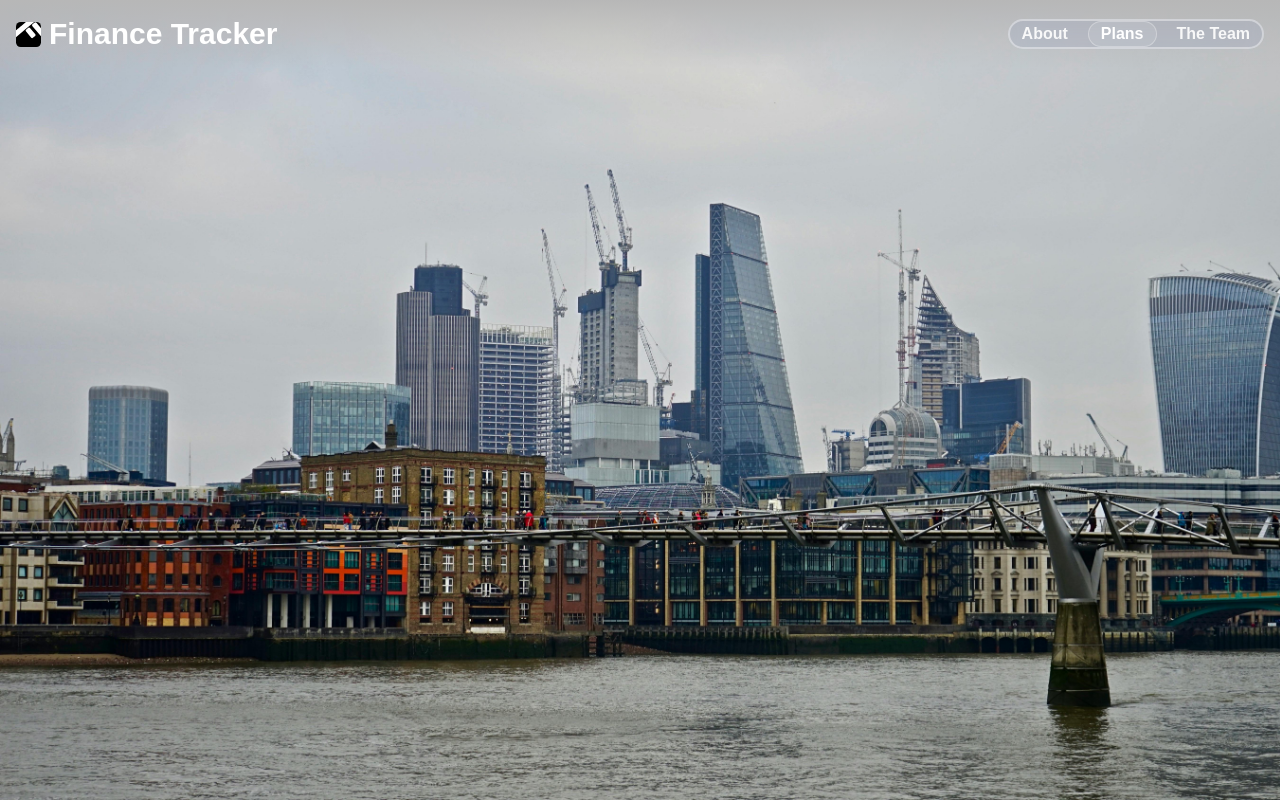
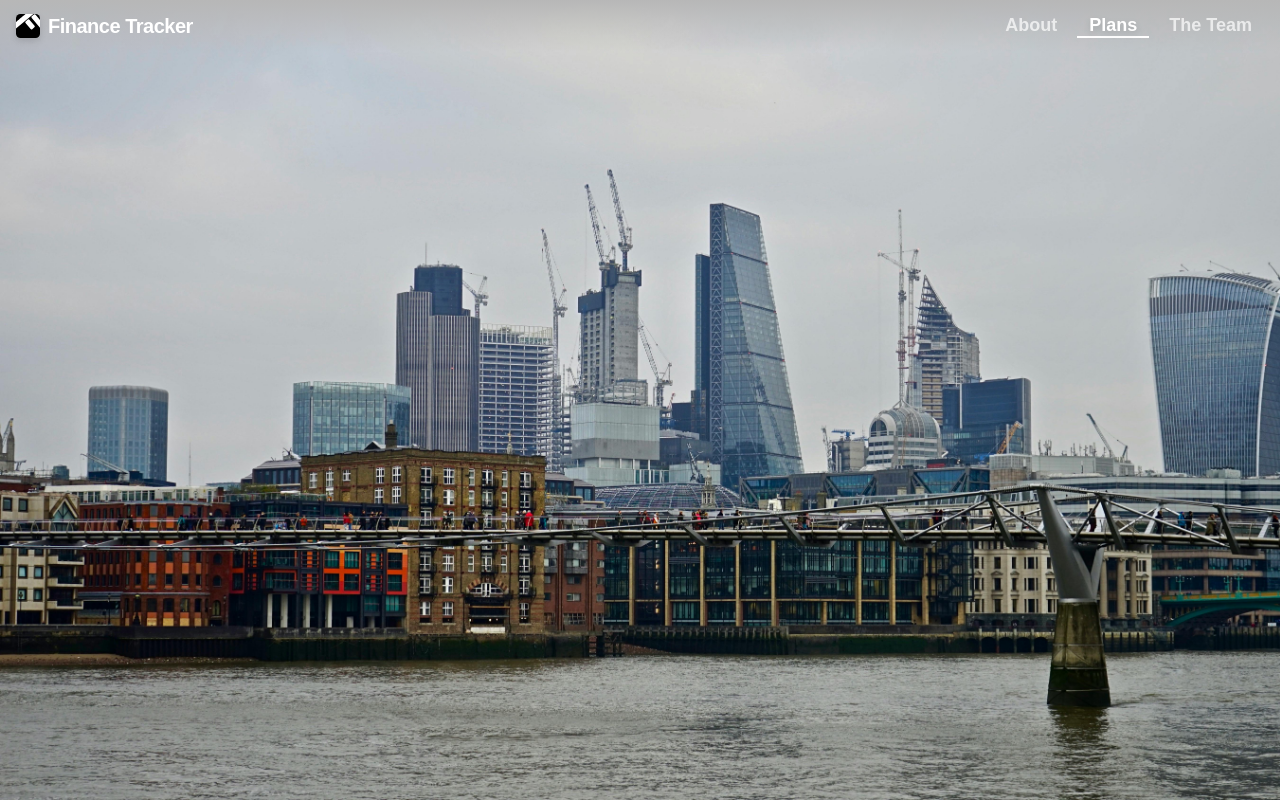
Before and after one commit to LorenzSchm/FT_DA, a Next.js app in the folder webapp/: page /plans in a window 1280 px wide. Built offline with nearby package versions, Linux system fonts and the light colour scheme.

Commit message:
feat: added gradient to nav

```diff
--- a/webapp/package.json
+++ b/webapp/package.json
@@ -10,6 +10,7 @@
     "prepare": "husky"
   },
   "dependencies": {
+    "framer-motion": "^12.23.12",
     "next": "15.3.3",
     "react": "^19.0.0",
     "react-dom": "^19.0.0",
--- a/webapp/src/app/components/cards/CardView.jsx
+++ b/webapp/src/app/components/cards/CardView.jsx
@@ -1,28 +1,87 @@
+"use client"
+
 import Image from "next/image";
 import ShanghaiCard from "@/app/components/cards/shanghai/ShanghaiCard";
 import LondonCard from "@/app/components/cards/london/LondonCard";
 import NewYorkCard from "@/app/components/cards/new-york/NewYorkCard";
+import { motion, useInView } from "framer-motion";
+import { useRef } from "react";
 
 export default function CardView() {
-  const cards = [{}, {}, {}];
+  const cardsRef = useRef(null);
+  const isInView = useInView(cardsRef, { once: false, amount: 0.3 });
+
+  const outerCardVariants = {
+    hidden: (direction) => ({
+      x: direction === "left" ? -100 : 100,
+      opacity: 0,
+    }),
+    visible: {
+      x: 0,
+      opacity: 1,
+      transition: {
+        type: "spring",
+        stiffness: 100,
+        damping: 20,
+        duration: 0.8,
+      },
+    },
+  };
+
+  const centerCardVariants = {
+    hidden: {
+      y: 100,
+      opacity: 0,
+    },
+    visible: {
+      y: 0,
+      opacity: 1,
+      transition: {
+        type: "spring",
+        stiffness: 100,
+        damping: 20,
+        duration: 1,
+      },
+    },
+  };
+
   return (
     <div className={"h-full w-screen bg-white"}>
       <div className={"flex flex-col justify-center items-center mt-28 gap-4"}>
-        <Image src={"/icon.svg"} width={100} height={100} />
+        <Image src={"/icon.svg"} width={100} height={100} alt="Icon" />
         <span className={"lg:text-5xl text-3xl font-swiss font-bold"}>
           Track everything. Everywhere.
         </span>
       </div>
-      <div className={"w-full flex flex-row gap-10 justify-center mt-10"}>
-        <div className={"hidden xl:block mt-12"}>
+      <div
+        ref={cardsRef}
+        className={"w-full flex flex-row gap-10 justify-center mt-10"}
+      >
+        <motion.div
+          className={"hidden xl:block mt-12"}
+          custom="left"
+          initial="hidden"
+          animate={isInView ? "visible" : "hidden"}
+          variants={outerCardVariants}
+        >
           <LondonCard />
-        </div>
-        <div>
+        </motion.div>
+        <motion.div
+          initial="hidden"
+          animate={isInView ? "visible" : "hidden"}
+          variants={centerCardVariants}
+        >
           <NewYorkCard bg_visible={true} />
-        </div>
-        <div className={"hidden xl:block mt-12"}>
+        </motion.div>
+        <motion.div
+          className={"hidden xl:block mt-12"}
+          custom="right"
+          initial="hidden"
+          animate={isInView ? "visible" : "hidden"}
+          variants={outerCardVariants}
+        >
           <ShanghaiCard />
-        </div>
+        </motion.div>
       </div>
     </div>
   );
--- a/webapp/src/app/components/cards/new-york/NewYorkCard.jsx
+++ b/webapp/src/app/components/cards/new-york/NewYorkCard.jsx
@@ -51,7 +51,9 @@ export default function NewYorkCard({ bg_visible = false }) {
               backgroundSize: "cover",
               backgroundRepeat: "no-repeat",
             }
-          : {}
+          : {
+            backgroundColor: "rgb(255,255,255,0.001)",
+            }
       }
     >
       <div
--- a/webapp/src/app/components/footer/Footer.jsx
+++ b/webapp/src/app/components/footer/Footer.jsx
@@ -3,7 +3,7 @@ import { Instagram, Linkedin, X } from "react-feather";
 
 export default function Footer() {
   return (
-    <div className={"flex flex-col gap-1 justify-center items-center"}>
+    <div className={"bg-white flex flex-col gap-1 justify-center items-center"}>
       <div className={"flex flex-row gap-2"}>
         <Link href={"/"}>Imprint</Link>-<Link href={"/"}>Privacy Policy</Link>-
         <span>© 2025 Finance Tracker</span>
--- a/webapp/src/app/components/landing/LandingPage.jsx
+++ b/webapp/src/app/components/landing/LandingPage.jsx
@@ -1,44 +1,147 @@
+"use client";
+
 import NewYorkCard from "@/app/components/cards/new-york/NewYorkCard";
+import { motion, useInView } from "framer-motion";
+import { useRef } from "react";
 
 export default function LandingPage() {
+  const dotsRef = useRef(null);
+  const cardRef = useRef(null);
+  const textRef = useRef(null);
+  const isDotsInView = useInView(dotsRef, { once: false, amount: 0.5 });
+  const isCardInView = useInView(cardRef, { once: true, amount: 0.3 });
+  const isTextInView = useInView(textRef, { once: true, amount: 0.5 });
+
+  const dotVariants = {
+    hidden: {
+      scale: 1,
+      opacity: 0,
+    },
+    visible: (index) => ({
+      scale: [1, 1.2, 1],
+      opacity: 1,
+      transition: {
+        scale: {
+          repeat: Infinity,
+          repeatType: "loop",
+          duration: 1.5,
+          delay: index * 0.2,
+          ease: "easeInOut",
+        },
+        opacity: {
+          duration: 0.5,
+        },
+      },
+    }),
+    hover: {
+      scale: 1.25,
+      width: 20,
+      height: 20,
+      transition: {
+        duration: 0.3,
+      },
+    },
+  };
+
+  const cardVariants = {
+    hidden: {
+      x: 100,
+      opacity: 0,
+    },
+    visible: {
+      x: 0,
+      opacity: 1,
+      transition: {
+        type: "spring",
+        stiffness: 100,
+        damping: 20,
+        duration: 0.6,
+      },
+    },
+  };
+
+  const textVariants = {
+    hidden: {
+      y: 20,
+      opacity: 0,
+    },
+    visible: (index) => ({
+      y: 0,
+      opacity: 1,
+      transition: {
+        duration: 0.6,
+        ease: "easeOut",
+        delay: index * 0.2,
+      },
+    }),
+  };
+
   return (
     <div>
       <div className="mt-20 justify-center gap-36 flex flex-row">
-        <div>
-          <div>
+        <div ref={textRef}>
+          <motion.div
+            initial="hidden"
+            animate={isTextInView ? "visible" : "hidden"}
+            variants={textVariants}
+            custom={0}
+          >
             <h1 className="font-swiss text-white font-bold text-5xl">
               Finance Simplified
             </h1>
-          </div>
-          <div>
+          </motion.div>
+          <motion.div
+            initial="hidden"
+            animate={isTextInView ? "visible" : "hidden"}
+            variants={textVariants}
+            custom={1}
+          >
             <p className="text-white font-swiss font-medium">
               The Finance Tracker is a user-friendly mobile app that <br />{" "}
               helps you manage your finances efficiently. With our <br />{" "}
               platform, you can keep track of your income, expenses,
               <br /> and subscriptions.
             </p>
-            <p className={"text-white font-swiss font-bold mt-2 text-3xl"}>
+            <p className="text-white font-swiss font-bold mt-2 text-3xl">
               All in one convenient place.
             </p>
-          </div>
-          <div className={"mt-6"}>
-            <button className="text-lg font-bold text-white px-5 py-1 rounded-3xl bg-white/10 backdrop-blur-sm border-2 border-solid border-white/50 hover:cursor-pointer hover:border-white/70">
+          </motion.div>
+          <motion.div
+            initial="hidden"
+            animate={isTextInView ? "visible" : "hidden"}
+            variants={textVariants}
+            custom={2}
+          >
+            <button className="text-lg font-bold text-white px-5 py-1 rounded-3xl bg-white/20 border-2 border-solid border-white/50 hover:cursor-pointer hover:border-white/70">
               Start Saving
             </button>
-          </div>
+          </motion.div>
         </div>
-        <div className="hidden lg:block">
+        <motion.div
+          ref={cardRef}
+          className="hidden lg:block"
+          initial="hidden"
+          animate={isCardInView ? "visible" : "hidden"}
+          variants={cardVariants}
+        >
           <NewYorkCard />
-        </div>
+        </motion.div>
       </div>
       <div
-        className={
-          "flex flex-col gap-2 justify-center items-center lg:mt-10 sm:mt-60 md:mt-72"
-        }
+        ref={dotsRef}
+        className="flex flex-col gap-2 justify-center items-center lg:mt-10 sm:mt-72 md:mt-72"
       >
-        <span className="inline-block w-2 h-2 bg-white rounded-full mx-1 transition-all duration-300 hover:w-5 hover:h-5" />
-        <span className="inline-block w-3 h-3 bg-white rounded-full mx-1 transition-all duration-300 hover:w-5 hover:h-5" />
-        <span className="inline-block w-4 h-4 bg-white rounded-full mx-1 transition-all duration-300 hover:w-5 hover:h-5" />
+        {[0, 1, 2].map((index) => (
+          <motion.span
+            key={index}
+            className={`inline-block w-${2 + index} h-${2 + index} bg-white rounded-full mx-1`}
+            custom={index}
+            initial="hidden"
+            animate={isDotsInView ? "visible" : "hidden"}
+            whileHover="hover"
+            variants={dotVariants}
+          />
+        ))}
       </div>
     </div>
   );
--- a/webapp/src/app/components/navigation/NavBar.jsx
+++ b/webapp/src/app/components/navigation/NavBar.jsx
@@ -2,55 +2,80 @@
 
 import { usePathname } from "next/navigation";
 import Link from "next/link";
-import { useEffect, useRef, useState } from "react";
+import { useEffect, useLayoutEffect, useMemo, useRef, useState } from "react";
+import { motion } from "framer-motion";
 
 export default function NavBar() {
   const pathname = usePathname();
   const [activeTab, setActiveTab] = useState(pathname);
-  const aboutRef = useRef(null);
-  const plansRef = useRef(null);
-  const teamRef = useRef(null);
   const containerRef = useRef(null);
-  const sliderRef = useRef(null);
 
-  const navLinks = [
-    { path: "/", ref: aboutRef, label: "About" },
-    { path: "/plans", ref: plansRef, label: "Plans" },
-    { path: "/team", ref: teamRef, label: "The Team" },
-  ];
+  const navLinks = useMemo(
+    () => [
+      { path: "/", label: "About" },
+      { path: "/plans", label: "Plans" },
+      { path: "/team", label: "The Team" },
+    ],
+    []
+  );
 
-  const handleLinkClick = (path) => {
-    setActiveTab(path);
-  };
+  const itemRefs = useRef([]);
+  itemRefs.current = navLinks.map((_, i) => itemRefs.current[i] ?? null);
 
-  useEffect(() => {
-    setActiveTab(pathname);
-  }, [pathname]);
+  useEffect(() => setActiveTab(pathname), [pathname]);
+
+  const [slider, setSlider] = useState({ left: 0, width: 0 });
+  useLayoutEffect(() => {
+    const idx = navLinks.findIndex((l) => l.path === activeTab);
+    const el = itemRefs.current[idx];
+    const parent = containerRef.current;
+    if (!el || !parent) return;
+
+    const parentRect = parent.getBoundingClientRect();
+    const rect = el.getBoundingClientRect();
+    setSlider({ left: rect.left - parentRect.left, width: rect.width });
+  }, [activeTab, navLinks]);
+
+  const handleLinkClick = (path) => setActiveTab(path);
 
   return (
-    <div className="w-full bg-gradient-to-b from-[#B7B7B7] to-transparent flex flex-row justify-between items-center">
-      <div className="p-4 flex flex-row items-center gap-2">
-        <img src="/icon.svg" alt="logo" width={25} />
-        <h1 className="text-white font-bold text-3xl">Finance Tracker</h1>
+    <div className="w-full bg-gradient-to-b from-[#B7B7B7] to-transparent flex flex-row justify-between items-center px-4 py-3">
+      <div className="flex flex-row items-center gap-2">
+        <img src="/icon.svg" alt="logo" width={24} className="filter drop-shadow-md" />
+        <h1 className="text-white text-xl font-extrabold tracking-tight">
+          Finance Tracker
+        </h1>
       </div>
+
       <div
         ref={containerRef}
-        className="flex flex-row items-center gap-2 m-4 text-white font-bold bg-blue-800/5 backdrop-blur-sm border border-2 border-white/40 rounded-3xl relative"
+        className="relative flex flex-row items-center gap-2 "
       >
-        {navLinks.map((link) => (
-          <Link
+
+        <motion.div
+          className="absolute bottom-0 border-b-2 border-white"
+          animate={{ left: slider.left, width: slider.width }}
+          transition={{ type: "spring", stiffness: 120, damping: 18, mass: 0.2 }}
+          style={{ willChange: "left, width" }}
+        />
+
+        {navLinks.map((link, index) => (
+          <div
             key={link.path}
-            ref={link.ref}
-            href={link.path}
-            className={`pl-3 pr-3 z-20 relative text-center transition-colors duration-300 ${
-              activeTab === link.path
-                ? "text-white bg-white/10 rounded-3xl z-10 border border-white/30"
-                : "text-white/90"
-            }`}
-            onClick={() => handleLinkClick(link.path)}
+            ref={(el) => (itemRefs.current[index] = el)}
           >
-            {link.label}
-          </Link>
+            <Link
+              href={link.path}
+              onClick={() => handleLinkClick(link.path)}
+              className={`relative z-20 inline-flex h-2 items-center justify-center px-3 lg:text-lg sm:text-sm font-bold transition-colors duration-300 ${
+                activeTab === link.path
+                  ? "text-white drop-shadow-md"
+                  : "text-white/70 hover:text-white/90"
+              }`}
+            >
+              {link.label}
+            </Link>
+          </div>
         ))}
       </div>
     </div>
```
Also changed, not shown: 1 other file (tests, documents, lock files or other folders).
